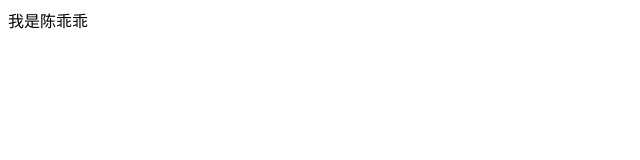
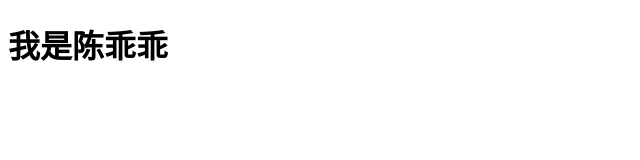
Before and after one commit to chenyiyao666/chenyiyaoblog.github.io, a plain HTML site: page index.html in a window 1280 px wide. Shown: the whole page, without its empty margins (0-640 px from the left). Drawn offline with Linux system fonts and the light colour scheme.

Commit message:
Update and rename 1.html to index.html

```diff
--- a/1.html
+++ b/index.html
@@ -7,6 +7,6 @@
     <title>Document</title>
 </head>
 <body>
-    我是陈乖乖
+    <h1>我是陈乖乖</h1>
 </body>
 </html>
```
